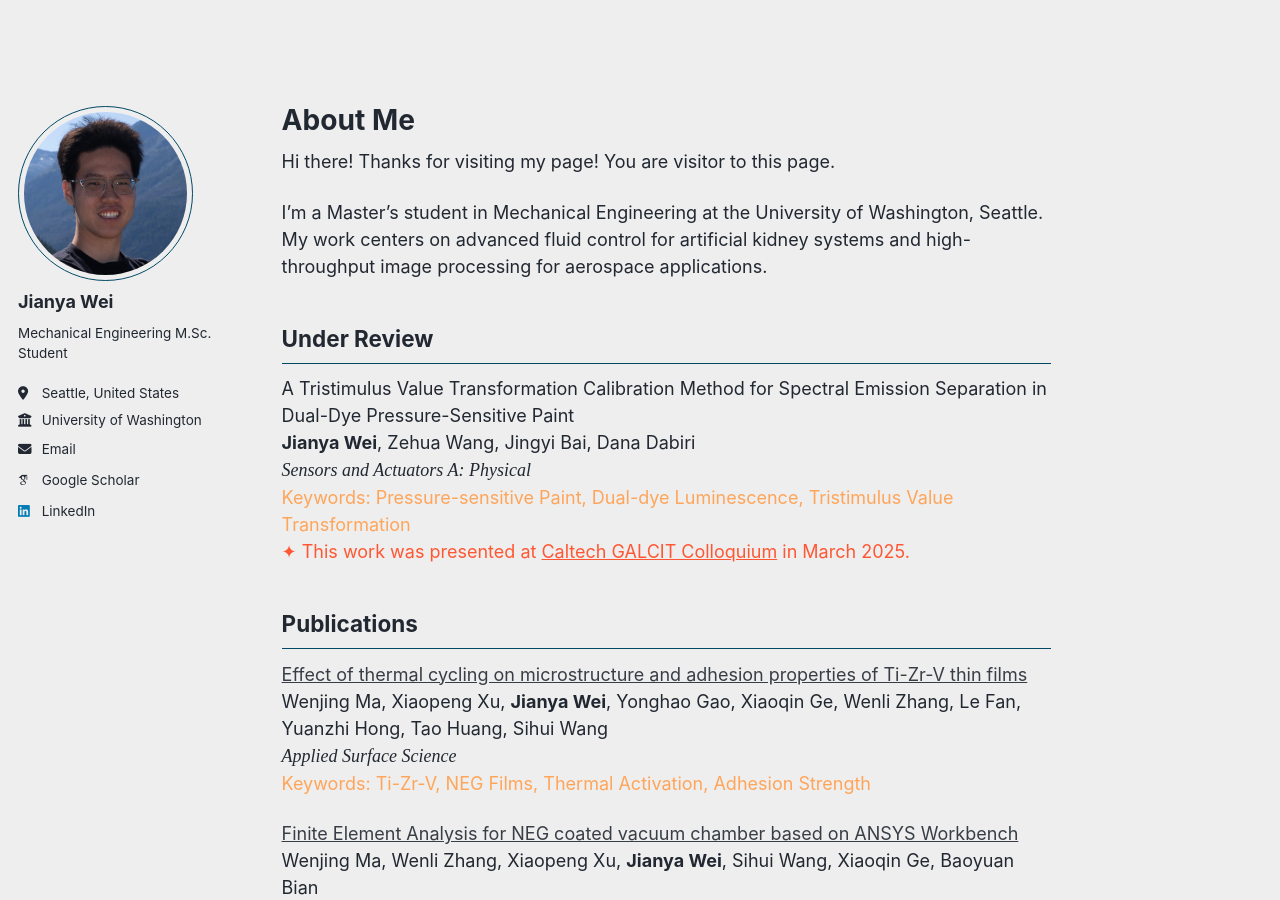
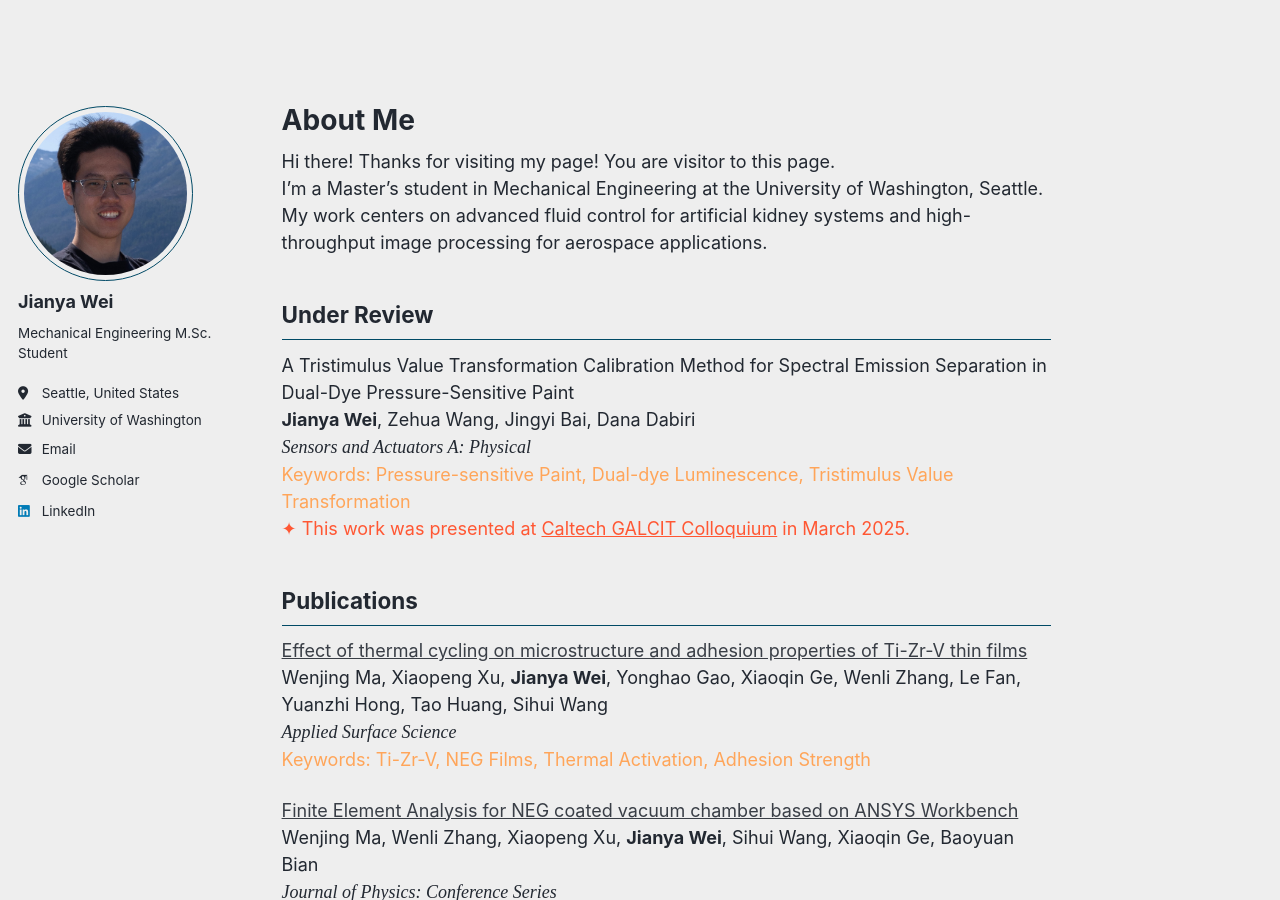
Before and after one commit to jywei02/jywei02.github.io, a Jekyll site: the page built from _pages/about.md, in a window 1280 px wide and 900 px high. Built offline with Jekyll 4.4.1, drawn with Linux system fonts in a browser that asks for light colours; some web fonts are replaced; comment, search, counter and statistics services are not loaded.

Commit message:
Update about.md

```diff
--- a/_pages/about.md
+++ b/_pages/about.md
@@ -6,11 +6,13 @@ redirect_from:
   - /about/
   - /about.html
 ---
-<p>Hi there! Thanks for visiting my page! You are visitor
+<p>
+  Hi there! Thanks for visiting my page! You are visitor
   <span id="busuanzi_value_site_pv"></span>
-  to this page.</p>
+  to this page.<br>
+  I’m a Master’s student in Mechanical Engineering at the University of Washington, Seattle. My work centers on advanced fluid control for artificial kidney systems and high-throughput image processing for aerospace applications.
+</p>
 <script src="//busuanzi.ibruce.info/busuanzi/2.3/busuanzi.pure.mini.js"></script>
-I’m a Master’s student in Mechanical Engineering at the University of Washington, Seattle. My work centers on advanced fluid control for artificial kidney systems and high-throughput image processing for aerospace applications.
 
 Under Review
 ------
```
